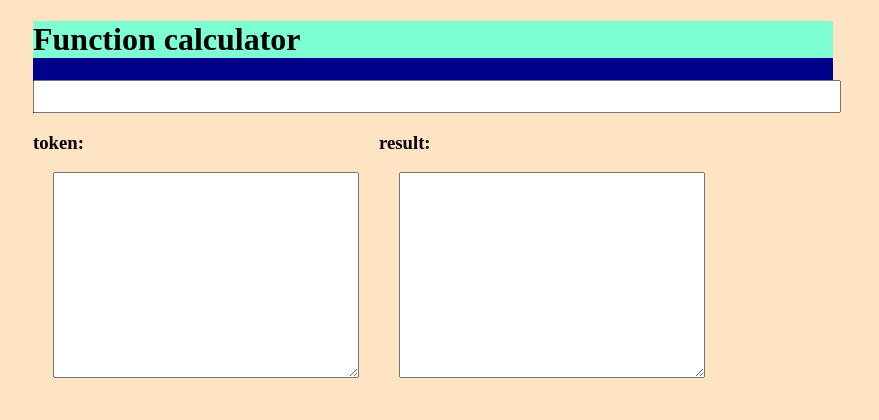
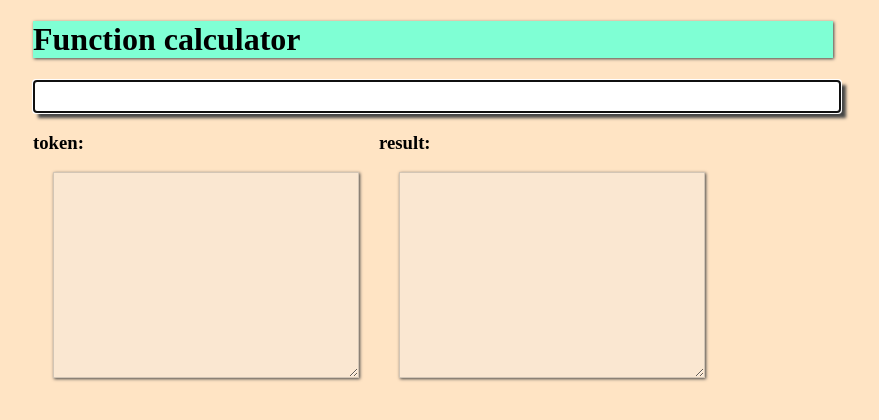
Before and after one commit to elipmoc/JS-, a PHP site: page / in a window 1280 px wide. Shown: the top 420 px of the page, without its empty margins (207-1086 px from the left). Run offline with PHP 8.4, Linux system fonts and the light colour scheme.

Commit message:
マテリアルデザイン的な

```diff
--- a/index.css
+++ b/index.css
@@ -7,15 +7,13 @@ body{
     padding-top: 0px;
 }
 
-#hoge{
-    background-color:darkblue;
-}
-
 #title {
+    box-shadow:1px 1px 3px 0px rgba(70, 70, 70, 10);
     background-color:aquamarine;
 }
 
 #inputText{
+    box-shadow:5px 5px 3px 0px rgba(70, 70, 70, 10);
     font-size:23px;
     font-weight:bold;
     width:800px;
@@ -31,6 +29,7 @@ body{
 }
 
 .textarea {
+    box-shadow:1px 1px 3px 0px rgba(70, 70, 70, 10);
     width: 300px;
     height: 200px;
     font-size:23px;
--- a/index.html
+++ b/index.html
@@ -1,5 +1,6 @@
 <!DOCTYPE html>
 <html>
+
 <head>
     <title>)^o^(</title>
     <meta charset="UTF-8">
@@ -9,21 +10,23 @@
     <script type="text/javascript" src="new_parser.js"></script>
     <link rel="stylesheet" type="text/css" href="index.css" />
 </head>
+
 <body>
-    <div id="hoge">
+    <div>
         <h1 id="title">Function calculator</h1>
         <form>
-            <input type="text" id="inputText" oninput="start()" />
+            <input autofocus type="text" id="inputText" oninput="start()" />
             <input type="text" name="dummy" style="display:none;">
         </form>
         <div class="block">
             <h3>token:</h3>
-            <textarea class="textarea" id="tokenText"></textarea>
+            <textarea disabled class="textarea" id="tokenText"></textarea>
         </div>
         <div class="block">
             <h3>result:</h3>
-            <textarea class="textarea" id="resultText"></textarea>
+            <textarea disabled class="textarea" id="resultText"></textarea>
         </div>
     </div>
 </body>
+
 </html>
```
